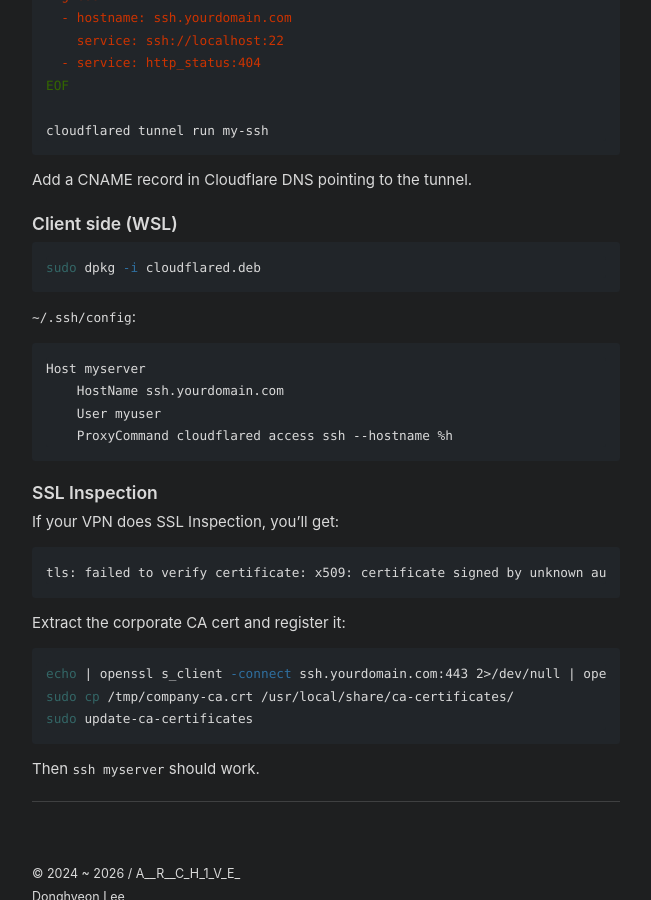
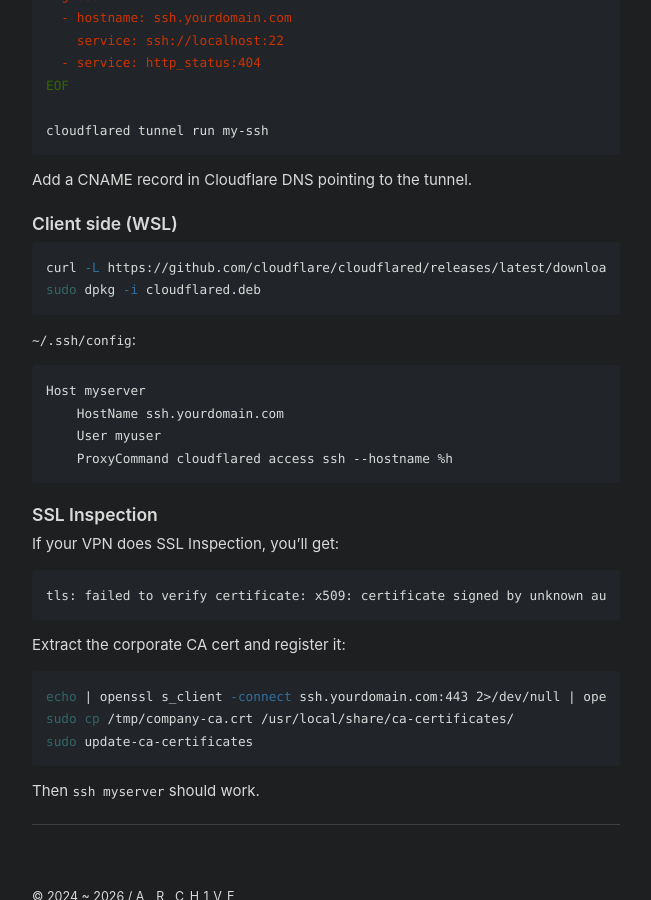
Before and after one commit to ASTER18K/aster18k.github.io, a Jekyll site: the page built from _posts/cs/2026-04-13-wsl2-vpn-internet-fix.md, in a window 1280 px wide and 900 px high, scrolled down 2302 px. Shown: the whole window, without its empty margins (314-965 px from the left). Built offline with Jekyll 4.4.1, drawn with Linux system fonts in a browser that asks for light colours; comment, search, counter and statistics services are not loaded.

Commit message:
[FIX] post fix3

````diff
--- a/_posts/cs/2026-04-13-wsl2-vpn-internet-fix.md
+++ b/_posts/cs/2026-04-13-wsl2-vpn-internet-fix.md
@@ -120,6 +120,7 @@
 ### Client side (WSL)
 
 ```bash
+curl -L https://github.com/cloudflare/cloudflared/releases/latest/download/cloudflared-linux-amd64.deb -o cloudflared.deb
 sudo dpkg -i cloudflared.deb
 ```
 
````
